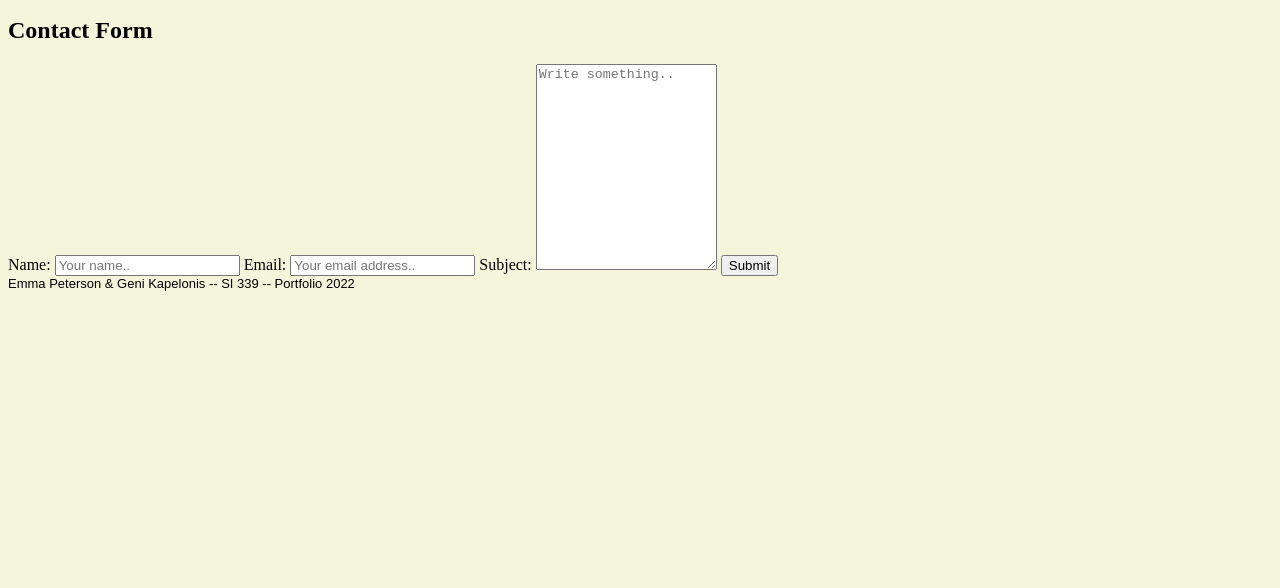
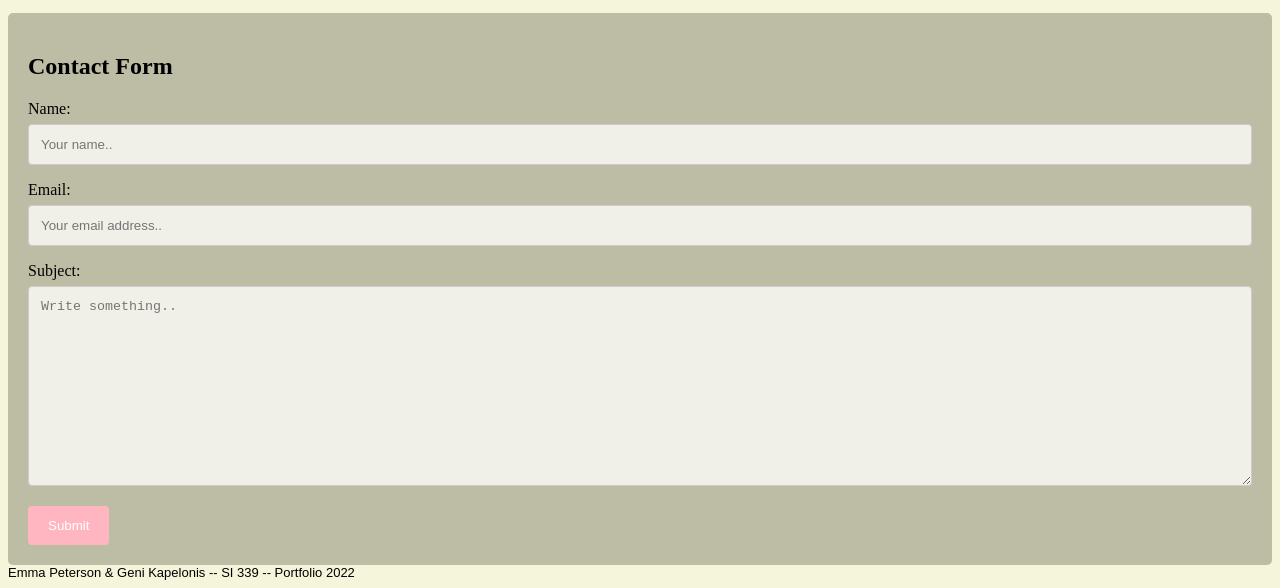
Before and after one commit to geniakap/FinalProject339, a plain HTML site: page home.html in a window 1280 px wide. Shown: the part 327-915 px from the top of the page. Before the commit the page ends 800 px from the top, so only its background shows below. Drawn offline with Linux system fonts and the light colour scheme.

Commit message:
Update style.css

```diff
--- a/css/style.css
+++ b/css/style.css
@@ -69,6 +69,39 @@ footer{
     background-color: beige;
 }
 
+input[type=text], select, textarea {
+    width: 100%;
+    padding: 12px;
+    border: 1px solid #ccc;
+    background-color: rgb(240, 240, 232);
+    border-radius: 4px;
+    box-sizing: border-box;
+    margin-top: 6px;
+    margin-bottom: 16px;
+    resize: vertical;
+}
+
+input[type=submit] {
+    background-color: lightpink;
+    color: white;
+    padding: 12px 20px;
+    border: none;
+    border-radius: 4px;
+    cursor: pointer;
+}
+
+input[type=submit]:hover {
+    background-color: darkorchid;
+}
+
+.contact {
+    border-radius: 5px;
+    background-color: rgb(189, 189, 165);
+    padding: 20px;
+}
+
+
+
 @media screen and (min-width: 700px){
     .paragraph{
         text-align: center;
```
